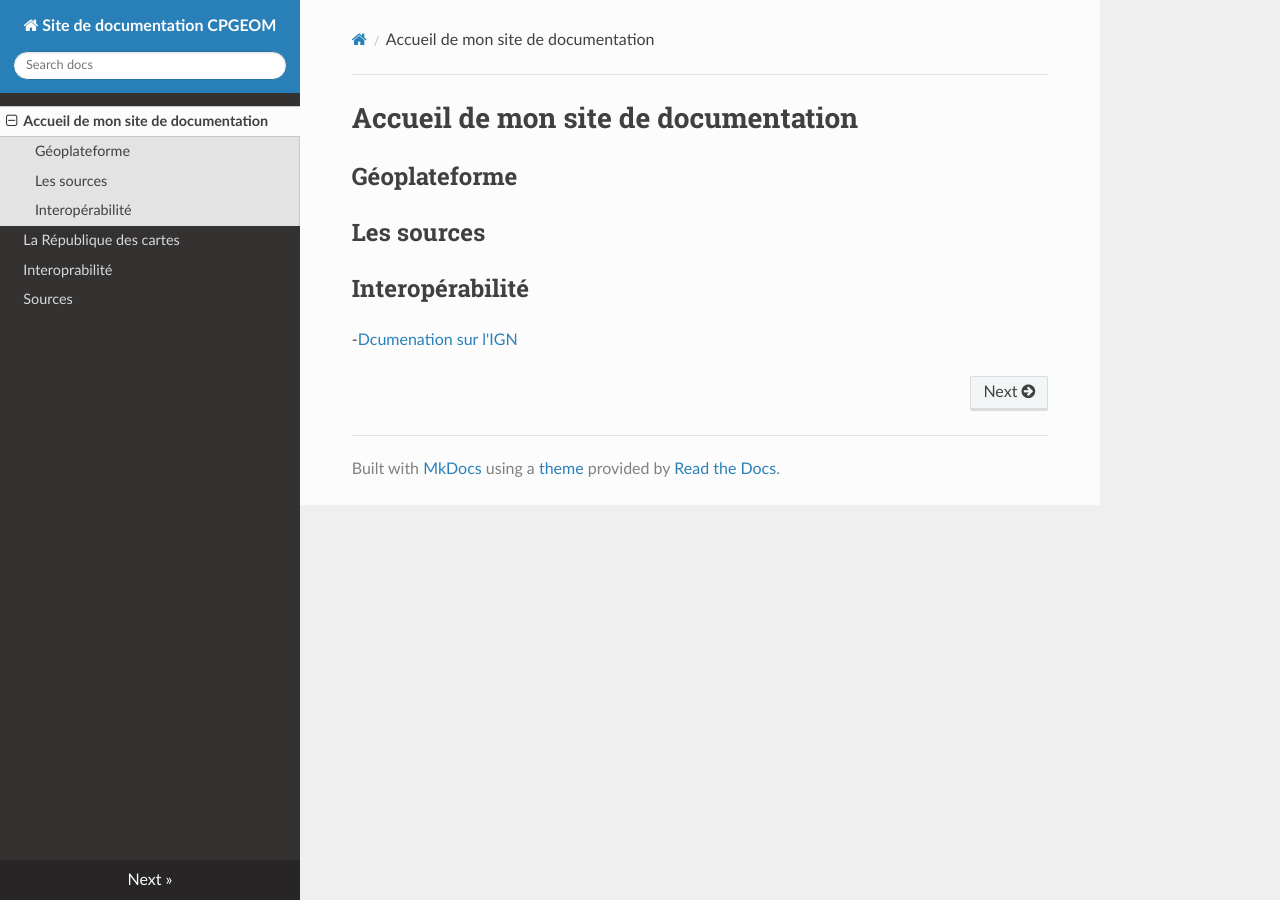
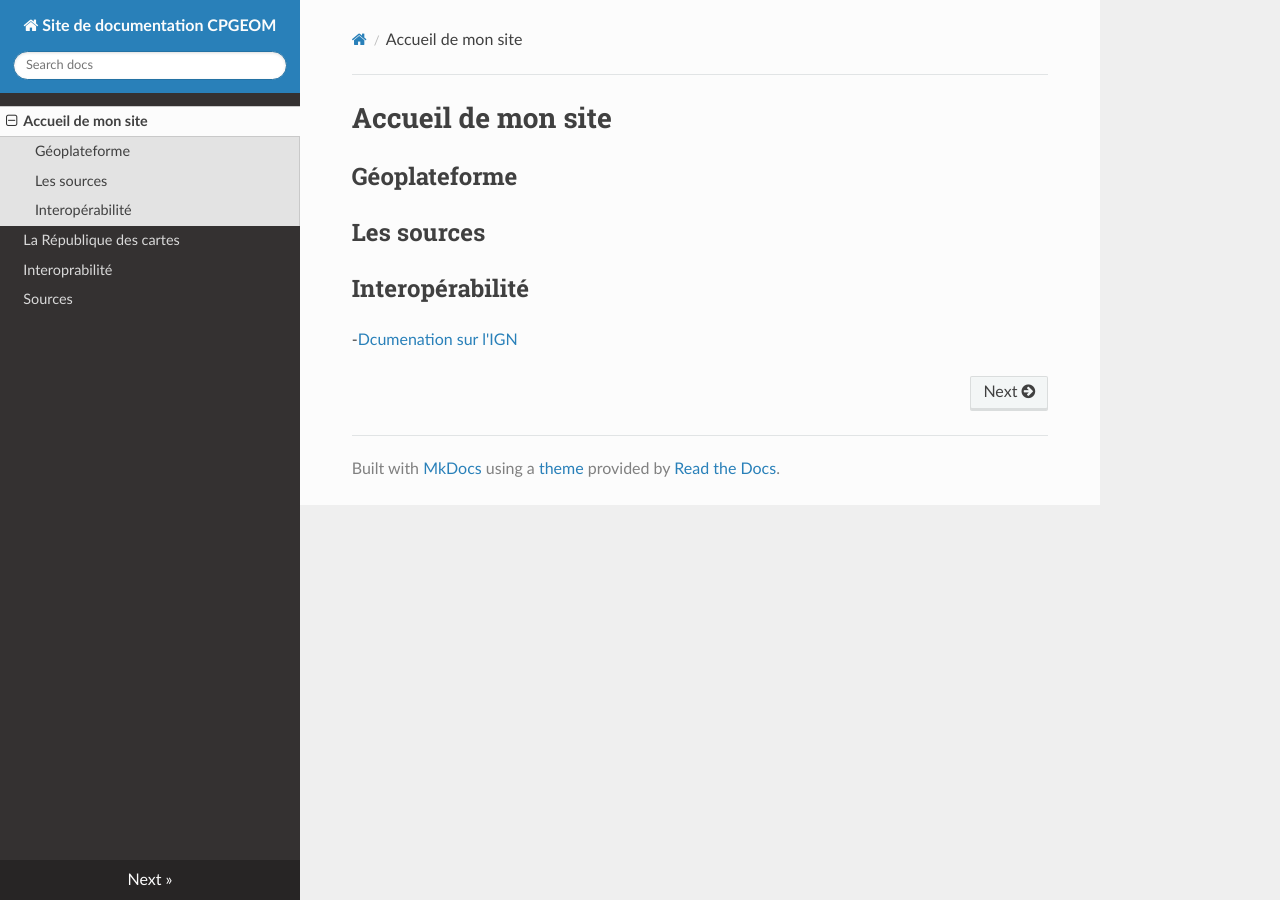
Before and after one commit to djimoyelmardo/cpegeom_doc, an MkDocs documentation site: the page built from docs/index.md, in a window 1280 px wide. Built offline with MkDocs 1.6.1, drawn with Linux system fonts in a browser that asks for light colours; nearby versions of some CDN libraries.

```diff
--- a/docs/index.md
+++ b/docs/index.md
@@ -1,4 +1,4 @@
-# Accueil de mon site de documentation
+# Accueil de mon site
 
 ## Géoplateforme
 ## Les sources
```
Also changed, not shown: docs/stylesheets/extra.css (added), site/index.html, 1 other file.
